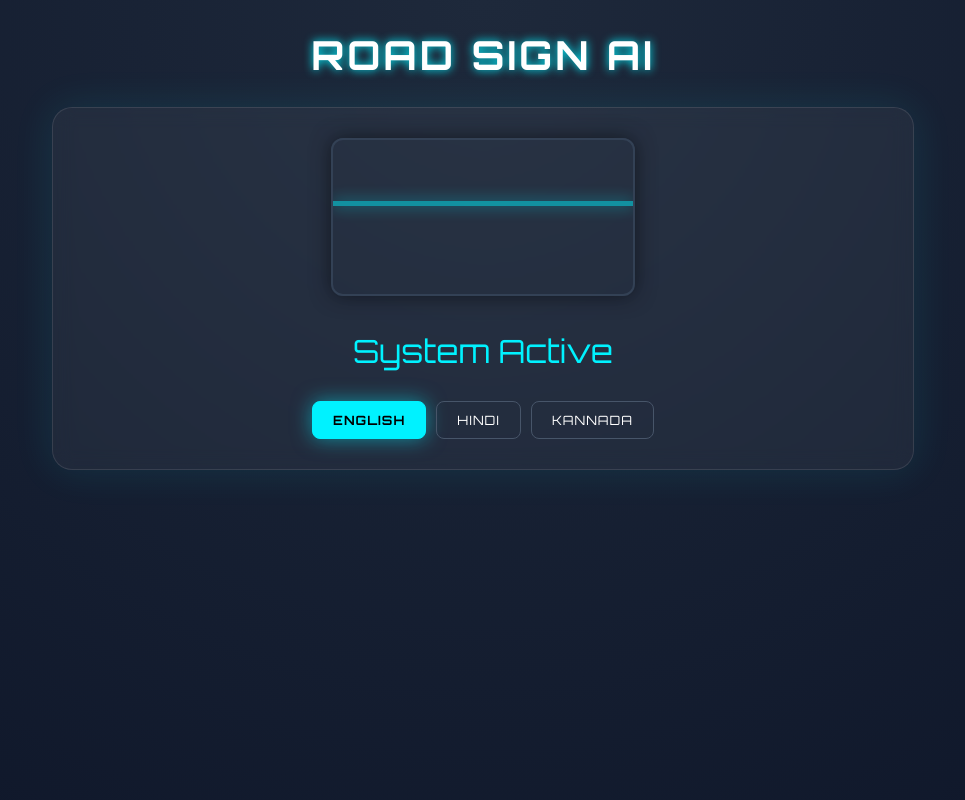
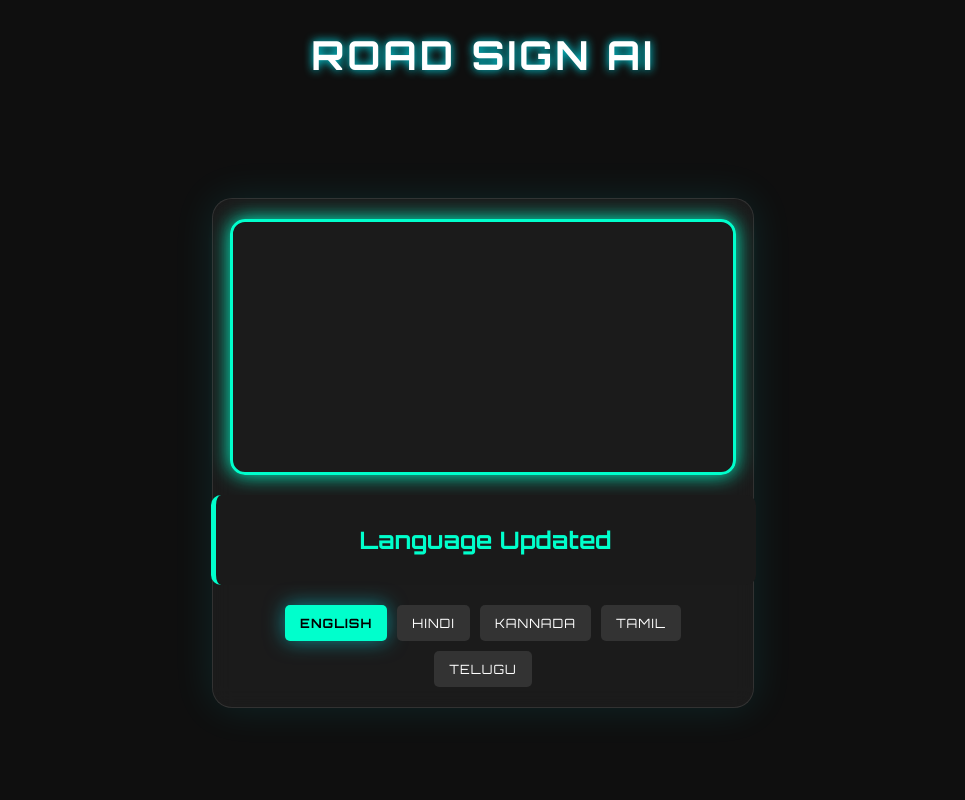
Before and after one commit to dhanuappu/Road-Sign-Recognition, a Flask app: page / in a window 1280 px wide. Shown: the whole page, without its empty margins (157-1122 px from the left). Run offline with Flask 3, Linux system fonts and the light colour scheme.

Commit message:
last commit

```diff
--- a/application.py
+++ b/application.py
@@ -23,9 +23,9 @@ current_language = 'en'
 prediction_buffer = deque(maxlen=5)
 
 # --- CONFIGURATION ---
-CONFIDENCE_THRESHOLD = 0.85
+CONFIDENCE_THRESHOLD = 0.50 # Lowered for demo stability
 
-# Load Model (Using Keras 3 standard for TF 2.16+)
+# Load Model
 try:
     model = load_model('models/road_sign_model_final.h5')
     print("✅ Model loaded successfully!")
@@ -41,16 +41,19 @@ def adjust_gamma(image, gamma=1.5):
     return cv2.LUT(image, table)
 
 def preprocess_image(roi):
-    roi_bright = adjust_gamma(roi, gamma=1.5)
-    kernel = np.array([[0, -1, 0], [-1, 5,-1], [0, -1, 0]])
-    roi_sharp = cv2.filter2D(roi_bright, -1, kernel)
-    roi_rgb = cv2.cvtColor(roi_sharp, cv2.COLOR_BGR2RGB)
-    img_resized = cv2.resize(roi_rgb, (30,30))
-    img_final = np.expand_dims(img_resized, axis=0) / 255.0
+    # 1. Convert BGR to RGB (Fixes the "Wrong Color" issue)
+    roi_rgb = cv2.cvtColor(roi, cv2.COLOR_BGR2RGB)
+    # 2. Brightness correction
+    roi_bright = adjust_gamma(roi_rgb, gamma=1.5)
+    # 3. Resize to 30x30
+    img_resized = cv2.resize(roi_bright, (30,30))
+    # 4. Normalize (0 to 1) and expand dims
+    img_final = np.expand_dims(img_resized, axis=0).astype('float32') / 255.0
     return img_final
 
 def generate_audio_file(text, lang):
     try:
+        if not os.path.exists('static'): os.makedirs('static')
         tts = gTTS(text=text, lang=lang)
         tts.save("static/announcement.mp3")
     except Exception as e:
@@ -67,34 +70,35 @@ def process_frame():
 
     try:
         data = request.get_json()
+        # Extract raw base64 data
         image_b64 = data['image'].split(',')[1]
         nparr = np.frombuffer(base64.b64decode(image_b64), np.uint8)
         frame = cv2.imdecode(nparr, cv2.IMREAD_COLOR)
 
-        # Detect Faces to ignore
+        # Skip if face detected
         gray = cv2.cvtColor(frame, cv2.COLOR_BGR2GRAY)
         if len(face_cascade.detectMultiScale(gray, 1.1, 4)) > 0:
-            prediction_buffer.clear()
-            return jsonify(success=True)
+            return jsonify(success=True, msg="Ignoring Face")
 
-        # Prediction
+        # Prediction logic
         processed = preprocess_image(frame)
         prediction = model.predict(processed, verbose=0)
         conf = np.max(prediction)
         class_id = np.argmax(prediction)
 
+        # DEBUG: Check Render Logs for this line!
+        print(f"DEBUG: Class {class_id} | Conf {conf*100:.1f}%")
+
         if conf > CONFIDENCE_THRESHOLD:
-            prediction_buffer.append(class_id)
-            if len(prediction_buffer) >= 3:
-                most_common_id, votes = Counter(prediction_buffer).most_common(1)[0]
-                if votes >= 3:
-                    sign_text = get_sign_text(most_common_id, current_language)
-                    if sign_text != last_announced:
-                        last_announced = sign_text
-                        threading.Thread(target=generate_audio_file, args=(sign_text, current_language)).start()
+            sign_text = get_sign_text(class_id, current_language)
+            if sign_text != last_announced:
+                last_announced = sign_text
+                threading.Thread(target=generate_audio_file, args=(sign_text, current_language)).start()
+
         return jsonify(success=True)
     except Exception as e:
-        return jsonify(success=False, error=str(e))
+        print(f"ERROR: {e}")
+        return jsonify(success=False)
 
 @application.route('/get_detection')
 def get_detection():
@@ -105,7 +109,7 @@ def get_detection():
 def set_language(lang_code):
     global current_language, last_announced
     current_language = lang_code
-    last_announced = "Language Changed"
+    last_announced = "Language Updated"
     return jsonify(status="success")
 
 if __name__ == "__main__":
--- a/templates/index.html
+++ b/templates/index.html
@@ -5,21 +5,33 @@
     <meta name="viewport" content="width=device-width, initial-scale=1.0">
     <title>Road Sign AI | Vision System</title>
     <link rel="stylesheet" href="{{ url_for('static', filename='style.css') }}">
+    <style>
+        body { background: #0f0f0f; color: white; font-family: sans-serif; text-align: center; }
+        .dashboard { max-width: 500px; margin: auto; padding: 20px; }
+        #webcam { width: 100%; border: 3px solid #00ffcc; border-radius: 15px; box-shadow: 0 0 20px #00ffcc; }
+        .status-box { background: #1a1a1a; margin-top: 20px; padding: 20px; border-radius: 10px; border-left: 5px solid #00ffcc; }
+        #sign-text { font-size: 24px; font-weight: bold; color: #00ffcc; }
+        .controls { display: flex; flex-wrap: wrap; justify-content: center; gap: 10px; margin-top: 20px; }
+        .lang-btn { padding: 10px 15px; border: none; border-radius: 5px; cursor: pointer; background: #333; color: white; transition: 0.3s; }
+        .lang-btn.active { background: #00ffcc; color: black; font-weight: bold; }
+    </style>
 </head>
 <body>
     <h1>Road Sign AI</h1>
     <div class="dashboard">
-        <div class="video-container">
-            <video id="webcam" autoplay playsinline style="width: 100%; border-radius: 10px;"></video>
-            <canvas id="canvas" style="display:none;"></canvas>
-        </div>
+        <video id="webcam" autoplay playsinline></video>
+        <canvas id="canvas" style="display:none;"></canvas>
+
         <div class="status-box">
             <div id="sign-text">System Active...</div>
         </div>
+
         <div class="controls">
             <button class="lang-btn active" onclick="setLanguage('en', this)">ENGLISH</button>
             <button class="lang-btn" onclick="setLanguage('hi', this)">HINDI</button>
             <button class="lang-btn" onclick="setLanguage('kn', this)">KANNADA</button>
+            <button class="lang-btn" onclick="setLanguage('ta', this)">TAMIL</button>
+            <button class="lang-btn" onclick="setLanguage('te', this)">TELUGU</button>
         </div>
     </div>
 
@@ -29,25 +41,31 @@
         const context = canvas.getContext('2d');
         let currentSign = "";
 
+        // Start Camera
         navigator.mediaDevices.getUserMedia({ video: { facingMode: "environment" } })
-            .then(stream => { video.srcObject = stream; setInterval(sendFrame, 300); });
+            .then(stream => {
+                video.srcObject = stream;
+                setInterval(sendFrame, 400); // Send frame every 0.4s
+            });
 
         function sendFrame() {
-            canvas.width = 320; canvas.height = 240;
-            context.drawImage(video, 0, 0, 320, 240);
+            canvas.width = 300; canvas.height = 300;
+            context.drawImage(video, 0, 0, 300, 300);
             fetch('/process_frame', {
                 method: 'POST',
                 headers: { 'Content-Type': 'application/json' },
-                body: JSON.stringify({ image: canvas.toDataURL('image/jpeg', 0.5) })
+                body: JSON.stringify({ image: canvas.toDataURL('image/jpeg', 0.6) })
             });
         }
 
+        // Poll for results and play audio
         setInterval(() => {
             fetch('/get_detection').then(r => r.json()).then(data => {
+                const textElement = document.getElementById('sign-text');
                 if (data.sign !== currentSign) {
                     currentSign = data.sign;
-                    document.getElementById('sign-text').innerText = data.sign;
-                    new Audio('/static/announcement.mp3?v=' + Date.now()).play();
+                    textElement.innerText = data.sign;
+                    new Audio('/static/announcement.mp3?v=' + Date.now()).play().catch(e => {});
                 }
             });
         }, 600);
```
